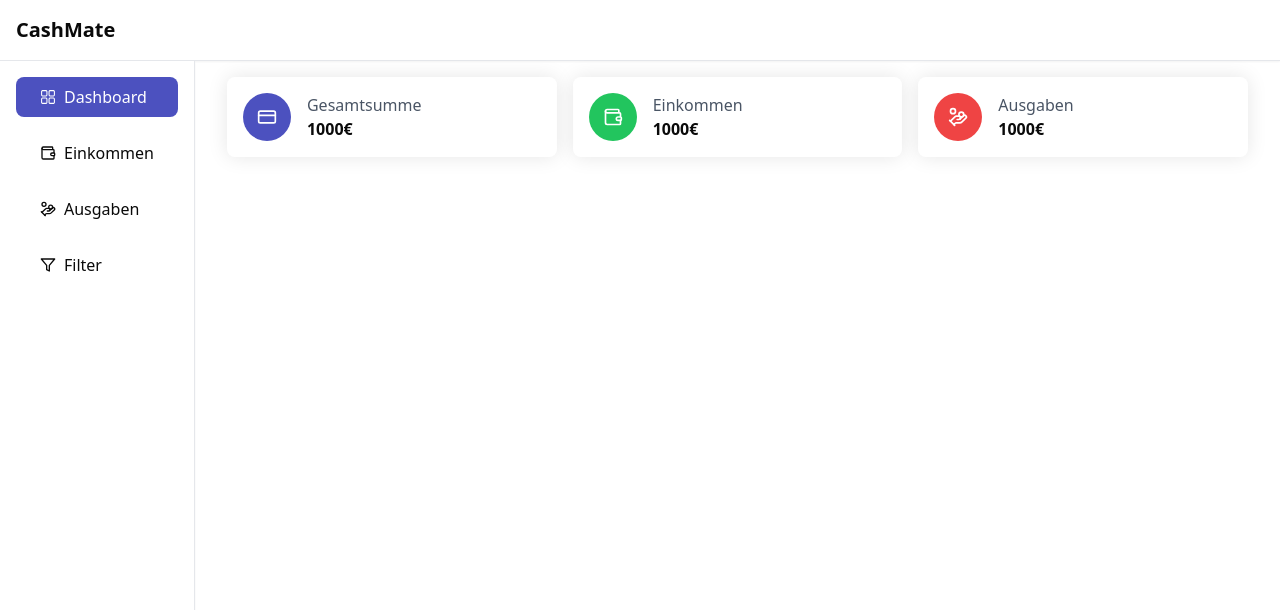
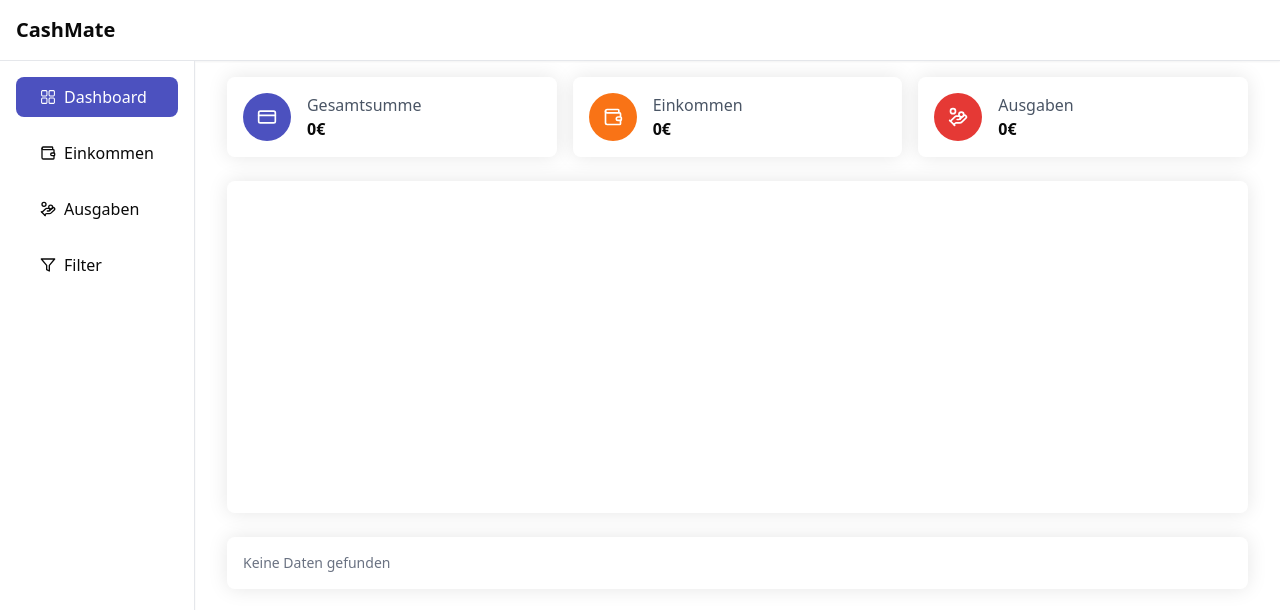
Before and after one commit to Marvin348/CashMate, a React (Vite) app: page / in a window 1280 px wide. Shown: the top 610 px of the page. Built offline with nearby package versions, Linux system fonts and the light colour scheme.

Commit message:
added totals data to piechart and to summary component

```diff
--- a/src/components/charts/TransactionAreaChart.tsx
+++ b/src/components/charts/TransactionAreaChart.tsx
@@ -44,8 +44,8 @@ const TransactionAreaChart = ({ data, type }: ChartProps) => {
       <Area
         type="monotone"
         dataKey="amount"
-        stroke={type === "income" ? "#22c55e" : "#ef4444"}
-        fill={type === "income" ? "#22c55e" : "#ef4444"}
+        stroke={type === "income" ? "#22c55e" : "#e53935"}
+        fill={type === "income" ? "#22c55e" : "#e53935"}
         strokeWidth={3}
         pointerEvents="none"
       />
--- /dev/null
+++ b/src/components/charts/TransactionPieChart.tsx
@@ -0,0 +1,48 @@
+import { PieChart, Pie, ResponsiveContainer, Label } from "recharts";
+
+type TransactionPieChartProps = {
+  income: number;
+  expense: number;
+  balance: number;
+};
+
+const TransactionPieChart = ({
+  income,
+  expense,
+  balance,
+}: TransactionPieChartProps) => {
+  const data = [
+    { name: "Einnahmen", value: income, fill: "#f97316" },
+    { name: "Ausgaben", value: expense, fill: "#e53935" },
+  ];
+
+  // { name: "Gesamtsumme", value: balance, fill: "#4c51bf" },
+
+  return (
+    <ResponsiveContainer width="100%" height={300}>
+      <PieChart>
+        <Pie
+          data={data}
+          innerRadius="60%"
+          outerRadius="80%"
+          dataKey="value"
+          nameKey="name"
+          cx="50%"
+          cy="50%"
+          pointerEvents="none"
+        >
+          <Label
+            value={`${balance}€`}
+            position="center"
+            style={{
+              fontSize: "17px",
+              fontWeight: "500",
+              fill: "black",
+            }}
+          />
+        </Pie>
+      </PieChart>
+    </ResponsiveContainer>
+  );
+};
+export default TransactionPieChart;
--- a/src/components/dashboard/SummaryCard.tsx
+++ b/src/components/dashboard/SummaryCard.tsx
@@ -1,13 +1,11 @@
+import type { CardType } from "@/types/dashboard";
+
 type SummaryCardProps = {
-  card: {
-    label: string;
-    color: string;
-    icon: React.ElementType;
-  };
+  card: CardType;
 };
 
 const SummaryCard = ({ card }: SummaryCardProps) => {
-  const { label, color, icon: Icon } = card;
+  const { label, color, icon: Icon, value } = card;
 
   return (
     <div className="flex items-center gap-4 p-4">
@@ -19,7 +17,7 @@ const SummaryCard = ({ card }: SummaryCardProps) => {
       </div>
       <div>
         <p className="text-gray-600">{label}</p>
-        <p className="font-semibold">1000€</p>
+        <p className="font-semibold">{value}€</p>
       </div>
     </div>
   );
--- a/src/components/dashboard/SummaryCardGroup.tsx
+++ b/src/components/dashboard/SummaryCardGroup.tsx
@@ -1,15 +1,16 @@
 import SummaryCard from "./SummaryCard";
-import { DASHBOARD_CARDS } from "@/constants/dashboard-cards";
+import type { CardType } from "@/types/dashboard";
 
-const SummaryCardGroup = () => {
+type SummaryCardGroupProps = {
+  cards: CardType[];
+};
+
+const SummaryCardGroup = ({ cards }: SummaryCardGroupProps) => {
   return (
     <div>
       <div className="grid grid-cols-1 sm:grid-cols-2 lg:grid-cols-3 gap-4">
-        {DASHBOARD_CARDS.map((card) => (
-          <div
-            key={card.label}
-            className="rounded-md custom-shadow"
-          >
+        {cards.map((card) => (
+          <div key={card.label} className="rounded-md custom-shadow">
             <SummaryCard card={card} />
           </div>
         ))}
--- a/src/constants/dashboard-cards.ts
+++ b/src/constants/dashboard-cards.ts
@@ -8,12 +8,12 @@ export const DASHBOARD_CARDS = [
   },
   {
     label: "Einkommen",
-    color: "#22c55e",
+    color: "#f97316",
     icon: LuWallet,
   },
   {
     label: "Ausgaben",
-    color: "#ef4444",
+    color: "#e53935",
     icon: LuHandCoins,
   },
 ];
--- a/src/pages/DashboardPage.tsx
+++ b/src/pages/DashboardPage.tsx
@@ -1,10 +1,52 @@
+import TransactionPieChart from "@/components/charts/TransactionPieChart";
 import SummaryCardGroup from "@/components/dashboard/SummaryCardGroup";
+import GridTransactions from "@/components/transaction/GridTransactions";
+import { DASHBOARD_CARDS } from "@/constants/dashboard-cards";
+import useTransactionsStore from "@/storage/useTransactionsStore";
+import { calcTotal } from "@/utils/calcTotal";
 const DashboardPage = () => {
+  const transactions = useTransactionsStore((state) => state.transactions);
+
+  const totalIncome = calcTotal(transactions, "income");
+  const totalExpense = calcTotal(transactions, "expense");
+  const totalBalance = transactions.reduce(
+    (acc, { amount }) => acc + amount,
+    0
+  );
+
+  const enrichedCards = [
+    {
+      ...DASHBOARD_CARDS[0],
+      value: totalBalance,
+    },
+    {
+      ...DASHBOARD_CARDS[1],
+      value: totalIncome,
+    },
+    {
+      ...DASHBOARD_CARDS[2],
+      value: totalExpense,
+    },
+  ];
 
   return (
     <>
       <div className="mt-4">
-        <SummaryCardGroup />
+        <SummaryCardGroup cards={enrichedCards} />
+      </div>
+
+      <div className="w-full mt-6 p-4 rounded-md custom-shadow">
+        <TransactionPieChart
+          income={totalIncome}
+          expense={totalExpense}
+          balance={totalBalance}
+        />
+      </div>
+
+      <div>
+        <div className="mt-6 p-4 rounded-md custom-shadow">
+          <GridTransactions data={transactions} />
+        </div>
       </div>
     </>
   );
--- a/src/pages/FilterPage.tsx
+++ b/src/pages/FilterPage.tsx
@@ -49,7 +49,7 @@ const FilterPage = () => {
         </div>
       </div>
       <div className="mt-6 custom-shadow p-4 rounded-md">
-        <h2 className="font-bold text-lg mb-4">Transactionen</h2>
+        <h2 className="font-bold text-lg mb-4">Transaktionen</h2>
         <GridTransactions data={filteredData} />
       </div>
     </div>
--- /dev/null
+++ b/src/types/dashboard.ts
@@ -0,0 +1,10 @@
+import type React from "react";
+
+export type BaseCardType = {
+  label: string;
+  color: string;
+  icon: React.ElementType;
+};
+export type CardType = BaseCardType & {
+  value: number;
+};
--- /dev/null
+++ b/src/utils/calcTotal.ts
@@ -0,0 +1,6 @@
+import type { Transaction } from "@/types/transaction";
+
+export const calcTotal = (array: Transaction[], type: "income" | "expense") =>
+  array
+    .filter((t) => t.type === type)
+    .reduce((acc, { amount }) => acc + amount, 0);
```
